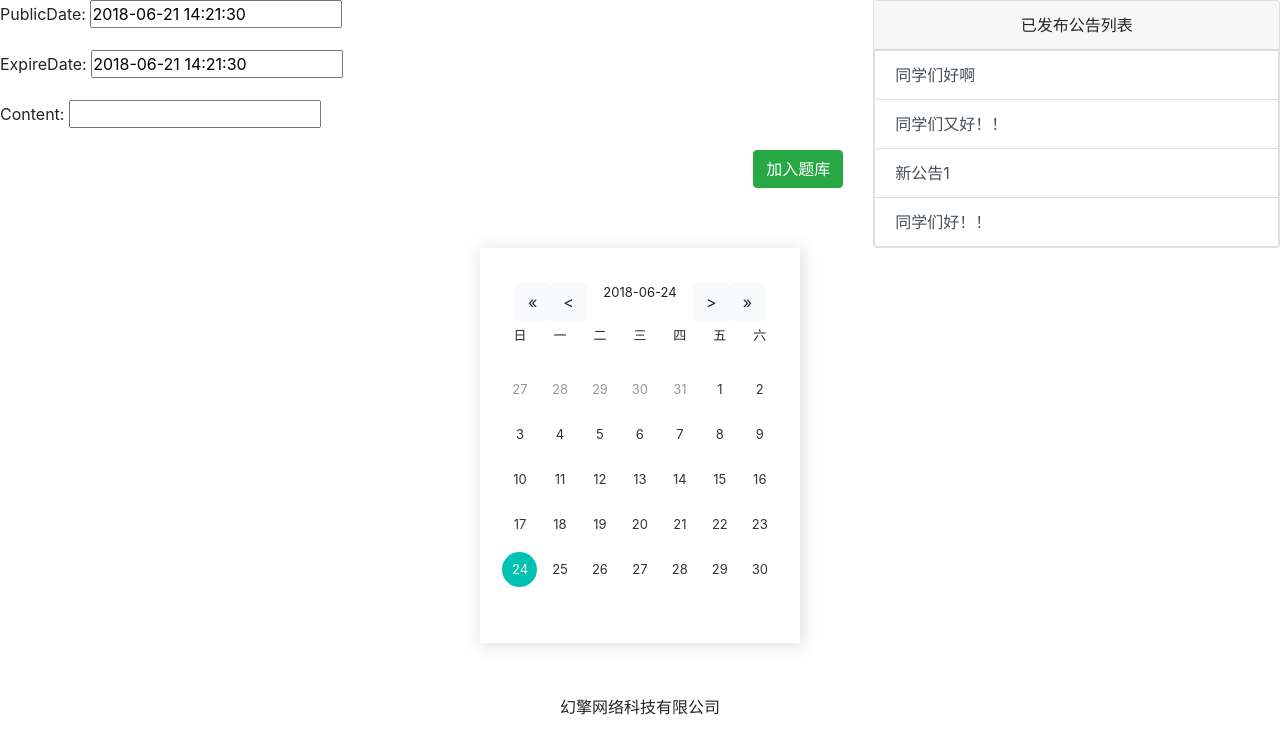
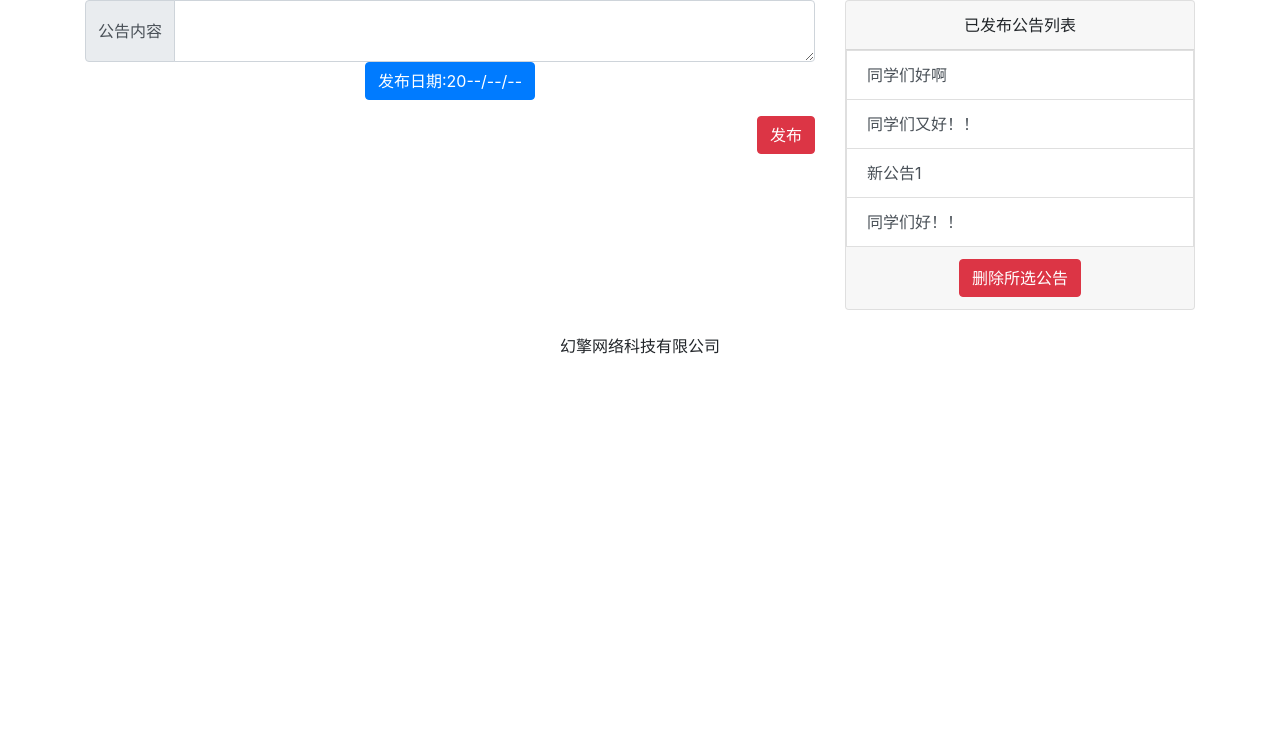
Before and after one commit to ChopinNocture/Python_WebFrame_Std, a Django app: page /notice/public/ in a window 1280 px wide. Shown: the part 56-800 px from the top of the page. Run offline with Django 3.2, Linux system fonts and the light colour scheme; data comes from the database, SQL or seed files in the repository; both versions use the stored data as it was after the commit; some libraries are stand-ins or nearby versions.

Commit message:
公告功能

```diff
--- a/EduSite/CourseFunApp/views.py
+++ b/EduSite/CourseFunApp/views.py
@@ -26,7 +26,7 @@ def get_question_list(request, qtype):
         return HttpResponse("Error type:" + qtype)
 
     if not request.is_ajax():
-        return HttpResponse("Only support ajax Get!")
+        return HttpResponse("Permission reject!")
 
     quests = temp_class.objects.all()
     quest_list = list()
--- a/EduSite/EduSite/urls.py
+++ b/EduSite/EduSite/urls.py
@@ -19,7 +19,7 @@ from django.urls import include, path
 urlpatterns = [
     path('admin/', admin.site.urls),
     path('test/', include('TestApp.urls')),
-    path('notice/', include('NoticeApp.urls')),
+    path('notice/', include('NoticeApp.urls', namespace='notice')),
     path('course/', include('CourseFunApp.urls', namespace='course')),
     path('user/', include('AccountApp.urls', namespace='user')),
 ]
--- a/EduSite/NoticeApp/forms.py
+++ b/EduSite/NoticeApp/forms.py
@@ -1,4 +1,4 @@
-from django.forms import ModelForm
+from django.forms import ModelForm, Textarea
 
 from .models import *
 
@@ -7,4 +7,7 @@ from .models import *
 class NoticesForm(ModelForm):
     class Meta:
         model = Notices
+        widgets = {
+            'content': Textarea(attrs={'class': 'form-control', 'cols':30, 'rows':4 }),
+        }
         fields = '__all__'
--- a/EduSite/NoticeApp/models.py
+++ b/EduSite/NoticeApp/models.py
@@ -3,7 +3,7 @@ from django.utils import timezone
 
 # Create your models here.
 
-MAX_CONTENT_LENGTH = 250
+MAX_CONTENT_LENGTH = 50
 
 class Notices(models.Model):
     publicDate = models.DateTimeField(default=timezone.datetime.today())
--- a/EduSite/NoticeApp/urls.py
+++ b/EduSite/NoticeApp/urls.py
@@ -1,10 +1,12 @@
 from django.urls import path
 
 from . import views
+
+app_name = 'NoticeApp'
 urlpatterns = [
-    path('public/', views.public_notice_form),
-    path('public/<int:year>/<int:month>/<int:day>/<int:duration>/<slug:content>/', views.public_notice),
+    path('public/', views.public_notice_form, name='public'),
+    path('public/<int:year>/<int:month>/<int:day>/<int:duration>/', views.public_notice),
     path('public/now/<slug:content>/', views.public_notice_now),
-    path('delete/<int:notice_id>/', views.delete_notice),
+    path('delete/<int:notice_id>/', views.delete_notice, name='delete'),
     path('get/', views.get_notices),
 ]
--- a/EduSite/NoticeApp/views.py
+++ b/EduSite/NoticeApp/views.py
@@ -1,5 +1,6 @@
 from django.shortcuts import render
 from django.http import HttpResponse
+from datetime import timedelta
 
 # Create your views here.
 from .models import Notices
@@ -15,15 +16,20 @@ def public_notice_now(request, content):
     return public_notice(request, today.year, today.month, today.day, 3, content)
 
 # public notice by time
-def public_notice(request, year, month, day, duration, content):
+def public_notice(request, year, month, day, duration):
     # sid = request
+    if not request.method == "POST" or not request.is_ajax():
+        return HttpResponse("Permission reject!")
+
+    content = request.POST.get('content')
+    publicDate = timezone.datetime(year=year, month=month, day=day).date()
     newNotice = Notices.objects.create(
-        publicDate = timezone.datetime(year=year, month=month, day=day).date(),
-        expireDate = timezone.datetime(year=year, month=month, day=day+duration).date(),
+        publicDate = publicDate,
+        expireDate = publicDate + timedelta(duration),
         content = content
     )
 
-    return HttpResponse("Testing Session: ")
+    return HttpResponse("Succeed!", status=200)
 
 
 def public_notice_form(request):
--- a/EduSite/Statics/js/notice/notice_editor.js
+++ b/EduSite/Statics/js/notice/notice_editor.js
@@ -1,19 +1,94 @@
+var csrftoken = $("[name=csrfmiddlewaretoken]").val();
+
+var PUBDATE_PREFIX = "发布日期：";
+var pub_date_str = "";
+
+$('#btn_public').click(onPublic);
+
+function refresh_date(y, m, d) {
+    pub_date_str = '' + y + '/' + m + '/' + d;
+    $('#label_pubdate').html(PUBDATE_PREFIX + pub_date_str);
+}
+
 var mySchedule = new Schedule({
     el: '#schedule-box',
     //date: '2018-9-20',
-    clickCb: function (y,m,d) {
-        document.querySelector('#h3Ele').innerHTML = '日期：'+y+'-'+m+'-'+d
-    },
-    nextMonthCb: function (y,m,d) {
-        document.querySelector('#h3Ele').innerHTML = '日期：'+y+'-'+m+'-'+d
-    },
-    nextYeayCb: function (y,m,d) {
-        document.querySelector('#h3Ele').innerHTML = '日期：'+y+'-'+m+'-'+d
-    },
-    prevMonthCb: function (y,m,d) {
-        document.querySelector('#h3Ele').innerHTML = '日期：'+y+'-'+m+'-'+d
-    },
-    prevYearCb: function (y,m,d) {
-        document.querySelector('#h3Ele').innerHTML = '日期：'+y+'-'+m+'-'+d
+    clickCb: refresh_date,
+    nextMonthCb: refresh_date,
+    nextYeayCb: refresh_date,
+    prevMonthCb: refresh_date,
+    prevYearCb: refresh_date
+});
+
+
+$.ajaxSetup({
+    beforeSend: function(xhr, settings) {
+        if (!csrfSafeMethod(settings.type) && !this.crossDomain) {
+            xhr.setRequestHeader("X-CSRFToken", csrftoken);
+        }
     }
 });
+
+
+function onPublic(event) {
+    var content = $('#id_content').val();
+    if (content.length <= 0) {
+        alert("请填写要发布的文字内容！");
+        return;
+    }
+    if (pub_date_str.length <= 0) {
+        alert("请选择公告发布日期！");
+        return;
+    }
+    var targetURL = event.target.dataset.url + pub_date_str + "/" + "3" + "/";
+    $.ajax({
+        url: targetURL,
+        type: 'post',
+        data: { "content": content },
+        dataType: "json",
+        success: sucFunc,
+        error: failFunc
+    });
+}
+
+function sucFunc(event) {
+    alert("--------");
+    location.reload();
+}
+
+function failFunc(event) {
+    location.reload();
+}
+
+
+
+var cur_notice = -1;
+function onNoticeClick(event) {
+    $('button[id^=notice_]').removeClass('active');
+
+    if(event.target.dataset.notice==cur_notice) {
+        $(event.target).removeClass('active');
+        cur_notice = null;
+    }
+    else {
+        $(event.target).addClass('active');
+        cur_notice = event.target.dataset.notice;
+    }
+}
+
+function onDeleteNotice(event) {
+    if (cur_notice) {
+        var targetURL = event.target.dataset.url.replace("9999", cur_notice);
+        $.ajax({
+            url: targetURL,
+            type: 'get',
+            success: delSucFunc,
+            error: failFunc
+        });
+    }
+}
+
+function delSucFunc(event) {
+    location.reload();
+    alert("--------");
+}
--- a/EduSite/Statics/js/tools.js
+++ b/EduSite/Statics/js/tools.js
@@ -52,3 +52,9 @@ function recur_shuffle(rand_start, rand_end, random_list) {
     }
     return;
 }
+
+// csrf method
+function csrfSafeMethod(method) {
+    // these HTTP methods do not require CSRF protection
+    return (/^(GET|HEAD|OPTIONS|TRACE)$/.test(method));
+}
--- a/EduSite/Templates/notice/notice_editor.html
+++ b/EduSite/Templates/notice/notice_editor.html
@@ -5,51 +5,62 @@
 <script type="text/javascript" src="{% static 'js/libs/schedule.js' %}"></script>
 <link href="{% static 'css/bootstrap.min.css' %}" rel="stylesheet" media="screen">
 <style>
-    *{
+    * {
         margin: 0;
         padding: 0;
     }
-    ul{
+
+    ul {
         list-style: none;
     }
-    #schedule-box{
+
+    #schedule-box {
         width: 320px;
         margin: 0 auto;
         padding: 35px 20px;
         font-size: 13px;
     }
-    .schedule-hd{
+
+    .schedule-hd {
         display: flex;
         justify-content: space-between;
         padding: 0 15px;
     }
-    .today{
+
+    .today {
         flex: 1;
         text-align: center;
     }
-    .ul-box{
+
+    .ul-box {
         overflow: hidden;
     }
-    .ul-box > li{
+
+    .ul-box>li {
         float: left;
         width: 14.28%;
         text-align: center;
         padding: 5px 0;
     }
-    .other-month{
+
+    .other-month {
         color: #999999;
     }
-    .current-month{
+
+    .current-month {
         color: #333333;
     }
-    .today-style{
+
+    .today-style {
         border-radius: 50%;
         background: #58d321;
     }
-    .arrow{
+
+    .arrow {
         cursor: pointer;
     }
-    .dayStyle{
+
+    .dayStyle {
         display: inline-block;
         width: 35px;
         height: 35px;
@@ -58,46 +69,60 @@
         line-height: 35px;
         cursor: pointer;
     }
-    .current-month > .dayStyle:hover{
+
+    .current-month>.dayStyle:hover {
         background: #00BDFF;
         color: #ffffff;
     }
-    .today-flag{
+
+    .today-flag {
         background: #00C2B1;
         color: #fff;
     }
-    .boxshaw{
+
+    .boxshaw {
         box-shadow: 2px 2px 15px 2px #e3e3e3;
     }
+
     .selected-style {
         background: #00BDFF;
         color: #ffffff;
     }
-    #h3Ele{
+
+    #h3Ele {
         text-align: center;
         padding: 10px;
     }
 </style>
 <script type="text/javascript" src="{% static 'js/notice/notice_editor.js' %}"></script>
-
 {% endblock %}
 
 {% block content %}
-
+{% csrf_token %}
+<div class="container mx-6">
     <div class="row">
         <div class="col-8">
             <div class="row-fluid">
-            <div class="">
-                <form class="form-horizontal" action="." method="post" id="form_notice" onsubmit="">
-                    {% csrf_token %}
-                    {{form.as_p}}
-                    <div id="QType_Panel">
+                <div class="text-center">
+                    <div class="input-group">
+                        <div class="input-group-prepend">
+                            <span class="input-group-text">公告内容</span>
                         </div>
-                    <!--input class="form-control" type="submit" value="Add" form="Form_QuestionEditor"-->
-                </form>
+                        <textarea class="form-control" aria-label="With textarea" id="id_content"></textarea>
+                    </div>
+                    <p>
+                        <button class="btn btn-primary" type="button" data-toggle="collapse" data-target="#date_selector" aria-expanded="false" aria-controls="date_selector"
+                            id="label_pubdate">
+                            发布日期:20--/--/--
+                        </button>
+                    </p>
+                    <div class="collapse" id="date_selector">
+                        <div id='schedule-box' class="boxshaw"></div>
+                    </div>
+
                 </div>
                 <div class="text-right">
-                <button class="btn btn-success right" type="button" onclick="onSubmitCheck()" id="btn_modify">加入题库</button>
+                    <button class="btn btn-danger right" type="button" id="btn_public" data-url="{% url 'notice:public' %}">发布</button>
                 </div>
             </div>
         </div>
@@ -108,22 +133,19 @@
                 </div>
                 <!-- <div class="card-body"> -->
                 {% for notice in notice_list %}
-                <button class="list-group-item list-group-item-action inline-block text-truncate" data-lesson={{notice.id}} id="notice_{{notice.id}}" onclick="onNoticeClick(event)">{{notice.content}}</button>
+                <button class="list-group-item list-group-item-action inline-block text-truncate" data-notice={{notice.id}} id="notice_{{notice.id}}"
+                    onclick="onNoticeClick(event)">{{notice.content}}</button>
                 {% endfor %}
                 <!-- </div> -->
+                <div class="card-footer text-center">
+                    <button class="btn btn-danger" type="button" id="btn_delete" data-url="{% url 'notice:delete' notice_id=9999 %}" onclick="onDeleteNotice(event)">删除所选公告</button>
+                </div>
+            </div>
         </div>
     </div>
 </div>
 
-
-<div id='schedule-box' class="boxshaw"></div>
-<div>
-    <h3 id='h3Ele'></h3>
-</div>
-
-
 {% endblock %}
-
 {% block header %}
 {% include "user/teacher_header.html" %}
 {% endblock %}
--- a/EduSite/Templates/user/teacher_header.html
+++ b/EduSite/Templates/user/teacher_header.html
@@ -12,7 +12,7 @@
             <a class="nav-link" href="#">考试管理</a>
         </li>
         <li class="nav-item w-50">
-            <a class="nav-link" href="#">公告管理</a>
+            <a class="nav-link" href={% url 'notice:public' %}>公告管理</a>
         </li>
     </ul>
     </div>
--- a/EduSite/Templates/user/teacher_main.html
+++ b/EduSite/Templates/user/teacher_main.html
@@ -7,7 +7,7 @@
             老师好！
     </div>
 
-    <div class="row">
+    <div class="row mx-3">
         <div class="card border-info mb-3" style="width: 18rem;">
             <div class="card-header">
                 <h3>题库管理</h3>
@@ -51,7 +51,7 @@
                 <p class="card-text">发布公告</p>
             </div>
             <div class="card-footer">
-                <a href="#" class="btn btn-primary align-bottom">进入</a>
+                <a href={% url 'notice:public' %} class="btn btn-primary align-bottom">进入</a>
             </div>
         </div>
     </div>
```
Also changed, not shown: EduSite/db.sqlite3. Lines whose indentation alone changed are shown as unchanged.
